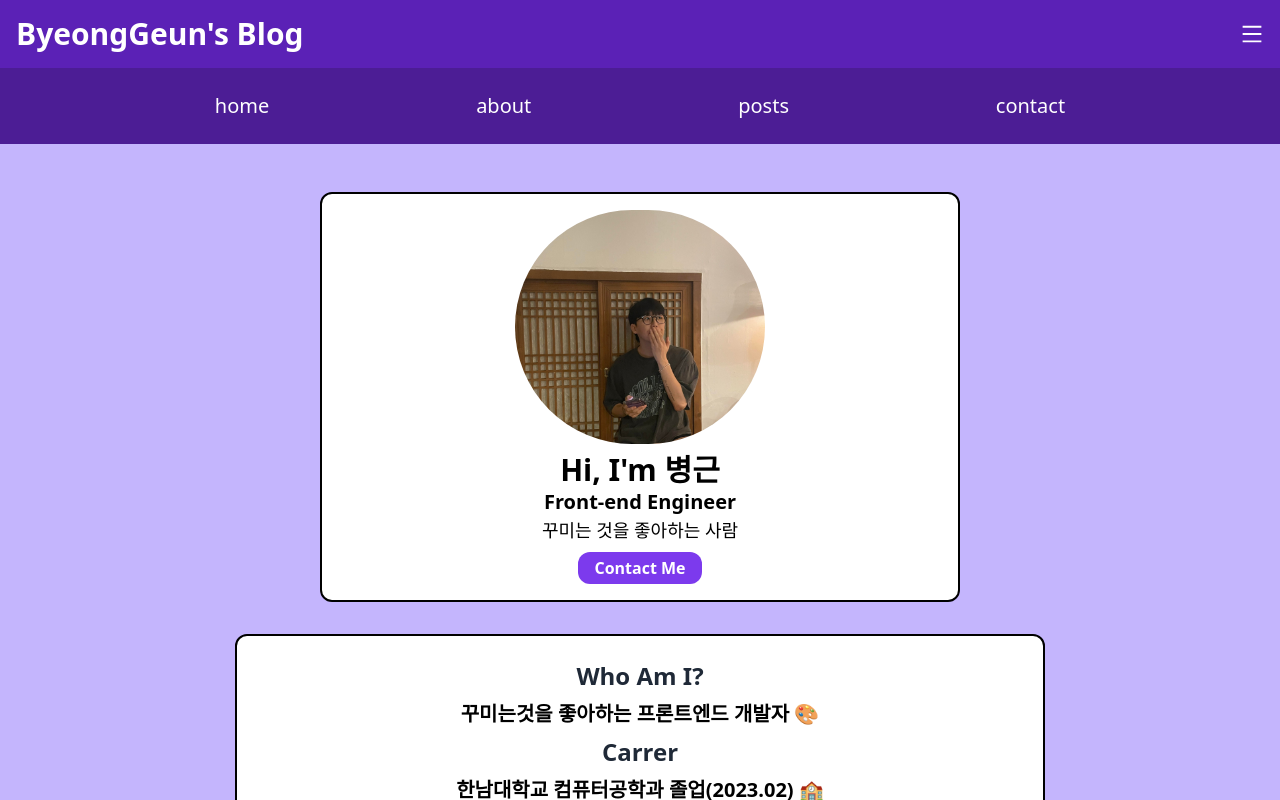
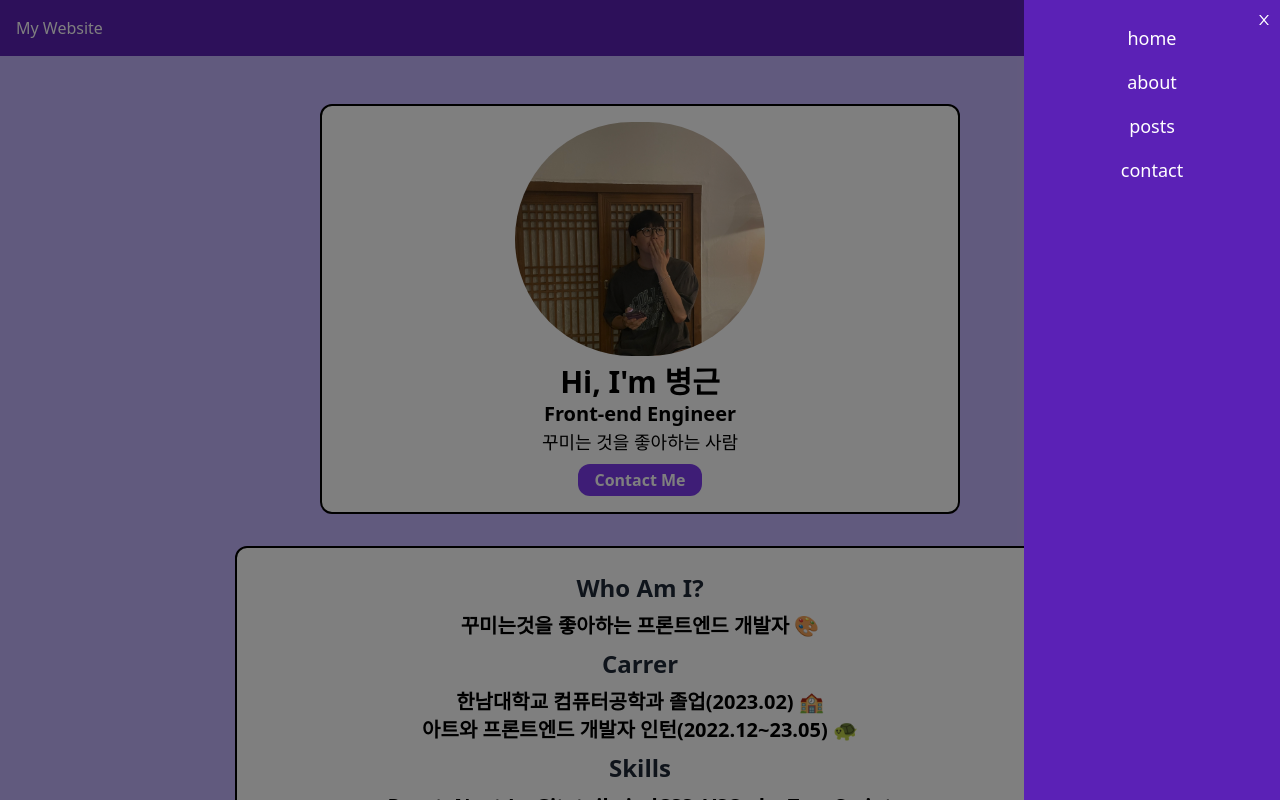
Before and after one commit to Dejong1706/MyBlog, a Next.js app: page /about in a window 1280 px wide. Both pictures are taken after a click on the button 1252 px from the left and 34 px from the top of the page. Built offline with nearby package versions, Linux system fonts and the light colour scheme.

Commit message:
Menubar design change

```diff
--- a/package.json
+++ b/package.json
@@ -13,6 +13,7 @@
     "@chakra-ui/react": "^2.8.0",
     "@emotion/react": "^11.11.1",
     "@emotion/styled": "^11.11.0",
+    "@headlessui/react": "^1.7.16",
     "@types/node": "18.14.2",
     "@types/react": "18.0.28",
     "@types/react-dom": "18.0.11",
--- a/src/app/globals.css
+++ b/src/app/globals.css
@@ -9,5 +9,4 @@ body {
   height: 100vh;
   overflow-y: auto;
   background-color: rgb(196 181 253);
-  color: blakc;
 }
--- a/src/components/Header.tsx
+++ b/src/components/Header.tsx
@@ -1,52 +1,16 @@
 "use client";
 
-import Link from "next/link";
-import React, { useState } from "react";
-import { AiOutlineMenu } from "react-icons/ai";
-
-const HEADER_CLASS =
-  "flex justify-between items-center p-4 text-white bg-violet-800";
-const NAV_CLASS = "text-sm lg:text-xl hover:font-semibold";
+import React from "react";
+import TabMenu from "./TabMenu";
 
 export default function Header() {
-  const [button, setButton] = useState(false);
-  const onClick: any = (e: any) => {
-    e.preventDefault();
-    setButton(!button);
-  };
+  const headerClass =
+    "flex justify-between items-center p-4 text-white bg-violet-800 mb-12";
 
-  const header = button
-    ? HEADER_CLASS
-    : "flex justify-between items-center p-4 text-white bg-violet-800 mb-12";
-  const Tab = button ? "bg-violet-900 text-white mb-12" : "hidden";
   return (
-    <>
-      <header className={header}>
-        <Link href="/">
-          <h1 className="text-sm lg:text-3xl font-bold">
-            {"ByeongGeun's Blog"}
-          </h1>
-        </Link>
-        <button className="text-2xl cursor-pointer">
-          <AiOutlineMenu onClick={onClick}></AiOutlineMenu>
-        </button>
-      </header>
-      <nav className={Tab}>
-        <ul className="flex justify-evenly flex-col gap-10 p-6 md:flex-row md:gap-4">
-          <Link href="/">
-            <li className={NAV_CLASS}>home</li>
-          </Link>
-          <Link href="/about">
-            <li className={NAV_CLASS}>about</li>
-          </Link>
-          <Link href="/posts">
-            <li className={NAV_CLASS}>posts</li>
-          </Link>
-          <Link href="/contact">
-            <li className={NAV_CLASS}>contact</li>
-          </Link>
-        </ul>
-      </nav>
-    </>
+    <header className={headerClass}>
+      <h1>My Website</h1>
+      <TabMenu />
+    </header>
   );
 }
--- /dev/null
+++ b/src/components/TabMenu.tsx
@@ -0,0 +1,51 @@
+import React, { useState } from "react";
+import { AiOutlineMenu, AiOutlineClose } from "react-icons/ai";
+import Link from "next/link";
+
+export default function TabMenu() {
+  const [isOpen, setIsOpen] = useState(false);
+
+  const handleToggle = () => {
+    setIsOpen(!isOpen);
+  };
+
+  return (
+    <>
+      <button onClick={handleToggle} className="text-white">
+        <AiOutlineMenu />
+      </button>
+
+      {isOpen && (
+        <>
+          <div
+            className="fixed inset-0 bg-black bg-opacity-50"
+            onClick={handleToggle}
+          ></div>
+          <div className="fixed w-64 h-full bg-violet-800 text-center right-0 top-0 z-10 overflow-y-auto">
+            <button
+              className="absolute pt-3 pr-2 pl-4 text-white right-0 top-0"
+              onClick={handleToggle}
+            >
+              <AiOutlineClose />
+            </button>
+            {/* 메뉴 아이템을 여기에 추가하세요 */}
+            <nav className="space-y-4 p-4">
+              <Link href="/">
+                <p className="block text-lg text-white py-2">home</p>
+              </Link>
+              <Link href="/about">
+                <p className="block text-lg text-white py-2">about</p>
+              </Link>
+              <Link href="/posts">
+                <p className="block text-lg text-white py-2">posts</p>
+              </Link>
+              <Link href="/contact">
+                <p className="block text-lg text-white py-2">contact</p>
+              </Link>
+            </nav>
+          </div>
+        </>
+      )}
+    </>
+  );
+}
```
Also changed, not shown: 2 other files (tests, documents, lock files or other folders).
